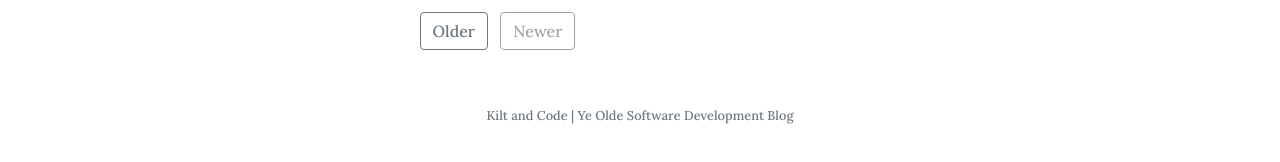
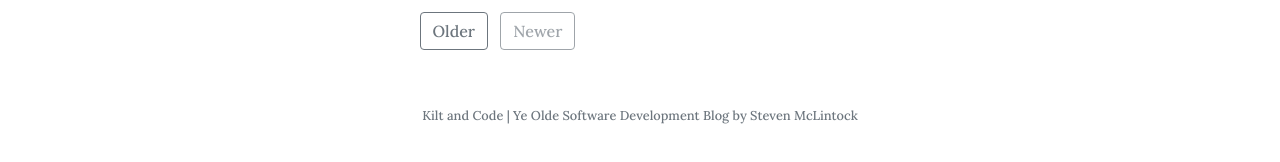
Before and after one commit to kiltandcode/kiltandcode.com, a Jekyll site: the page built from index.html, in a window 1280 px wide. Shown: the part 1088-1250 px from the top of the page. Built offline with Jekyll 4.4.1, drawn with Linux system fonts in a browser that asks for light colours; nearby versions of some CDN libraries; the list of posts is cut into pages by our own code.

Commit message:
Update description in config file

```diff
--- a/_config.yml
+++ b/_config.yml
@@ -12,7 +12,7 @@ plugins:             [jekyll-sitemap, jekyll-feed, jekyll-seo-tag, jekyll-pagina
 
 # Customise atom feed settings (this is where Jekyll-Feed gets configuration information)
 title:		           'Kilt and Code'
-description:	       'Ye Olde Software Development Blog'
+description:	       'Ye Olde Software Development Blog by Steven McLintock'
 author:              'Steven McLintock'
 
 # Pagination
```
